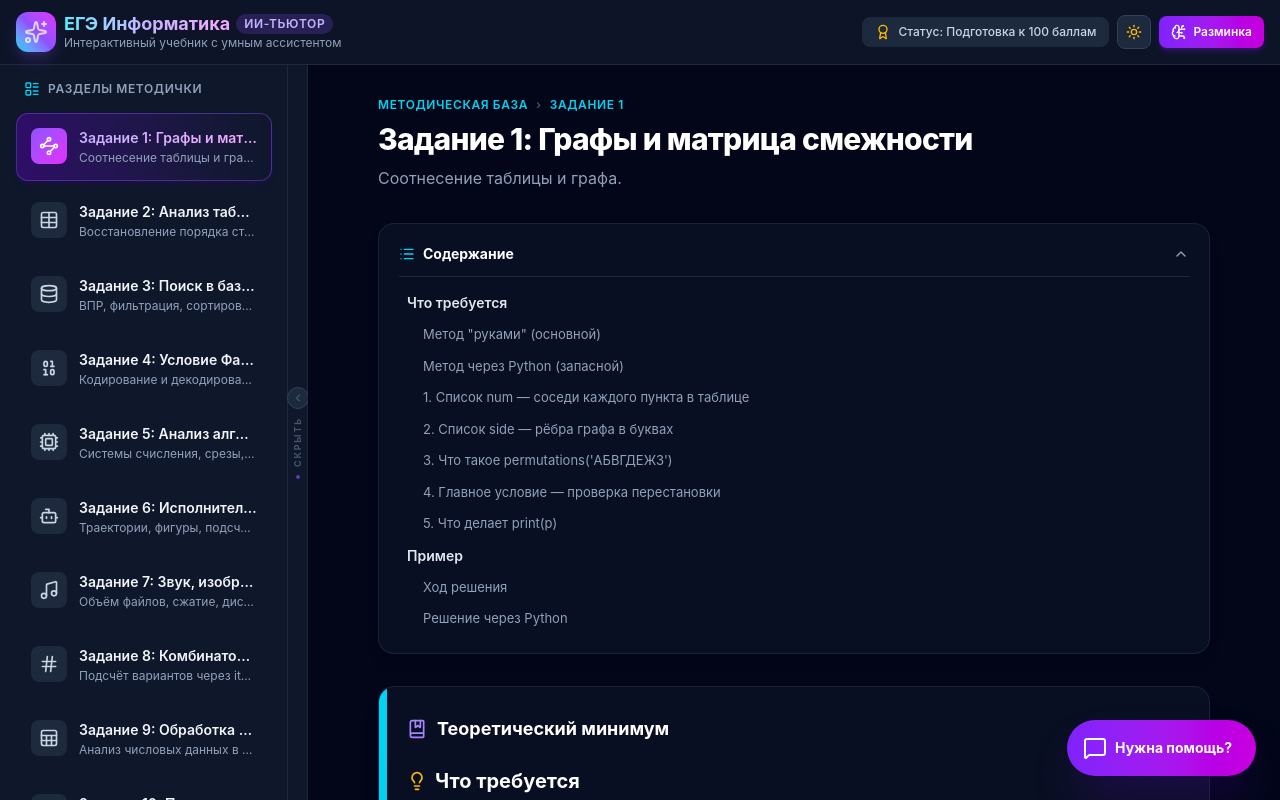
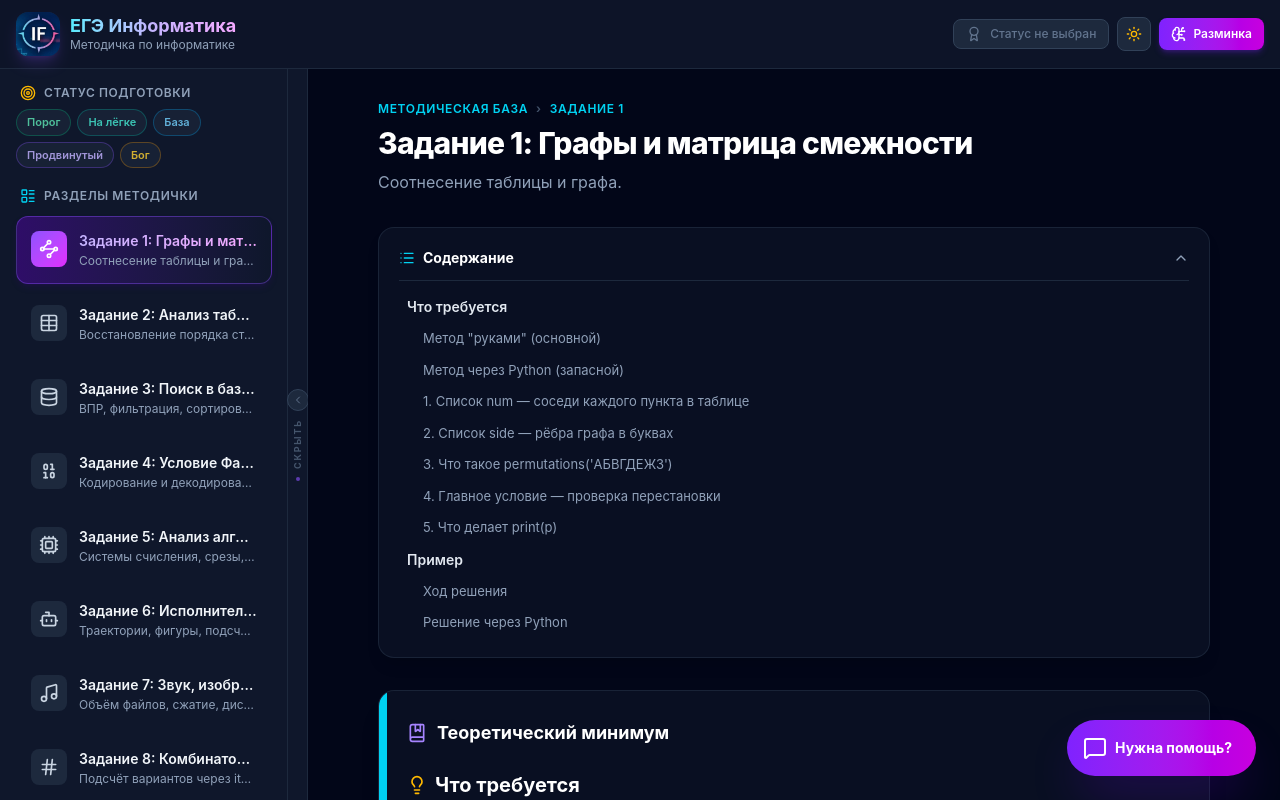
Before and after one commit to En0ti/repet, a React (Vite) app: page / in a window 1280 px wide. Built offline with nearby package versions, Linux system fonts and the light colour scheme.

Commit message:
status done

```diff
--- a/api/chat.js
+++ b/api/chat.js
@@ -40,9 +40,9 @@ export default async function handler(req, res) {
     // Список моделей по приоритету. Пробуем по очереди: если модель недоступна
     // или упёрлась в лимит (у каждой своя квота) — переходим к следующей.
     const MODELS = [
-      "llama-3.1-8b-instant",        // быстрая, почти всегда доступна
+      "llama-3.3-70b-versatile",      // умная — лучше всех объясняет код (первый выбор)
       "meta-llama/llama-4-scout-17b-16e-instruct",
-      "llama-3.3-70b-versatile"      // умная, запасной вариант
+      "llama-3.1-8b-instant"          // быстрая — запасная, если у старших исчерпан лимит
     ];
 
     let lastError = 'Не удалось получить ответ ни от одной модели.';
--- a/src/App.jsx
+++ b/src/App.jsx
@@ -1,5 +1,6 @@
 import React, { useState, useEffect } from 'react';
 import { COURSE_DATA } from './data/topics';
+import { LEVELS } from './data/levels';
 import Header from './components/Header';
 import Sidebar from './components/Sidebar';
 import TopicView from './components/TopicView';
@@ -14,6 +15,15 @@ export default function App() {
     () => localStorage.getItem('desktopSidebar') !== 'closed'
   );
   const [externalMessage, setExternalMessage] = useState(null);
+
+  // Уровень подготовки (статус) — общий для сайдбара и шапки
+  const [levelId, setLevelIdState] = useState(() => localStorage.getItem('levelId') || null);
+  const setLevelId = (id) => {
+    if (id) localStorage.setItem('levelId', id);
+    else localStorage.removeItem('levelId');
+    setLevelIdState(id);
+  };
+  const currentLevel = LEVELS.find((l) => l.id === levelId) || null;
 
   const toggleDesktopSidebar = () => setDesktopSidebarOpen(prev => {
     localStorage.setItem('desktopSidebar', prev ? 'closed' : 'open');
@@ -51,7 +61,12 @@ export default function App() {
       <Header
         mobileMenuOpen={mobileMenuOpen}
         setMobileMenuOpen={setMobileMenuOpen}
-        onWarmup={() => sendToChat("Привет! Дай мне сложную задачу из КЕГЭ по информатике для разминки.")}
+        onWarmup={() => sendToChat(
+          activeTopic?.title
+            ? `Дай мне одну тренировочную задачу строго в стиле реального ЕГЭ по информатике по теме «${activeTopic.title}». Сформулируй ТОЛЬКО условие с конкретными данными, без решения и ответа. Я решу сам, потом проверишь.`
+            : "Дай мне одну тренировочную задачу строго в стиле реального ЕГЭ по информатике — выбери конкретный номер. Сформулируй ТОЛЬКО условие с конкретными данными, без решения. Я решу сам, потом проверишь."
+        )}
+        level={currentLevel}
         theme={theme}
         toggleTheme={toggleTheme}
       />
@@ -64,6 +79,8 @@ export default function App() {
           setMobileMenuOpen={setMobileMenuOpen}
           desktopSidebarOpen={desktopSidebarOpen}
           toggleDesktopSidebar={toggleDesktopSidebar}
+          levelId={levelId}
+          setLevelId={setLevelId}
         />
 
         <TopicView
--- a/src/components/Header.jsx
+++ b/src/components/Header.jsx
@@ -1,7 +1,29 @@
 import React from 'react';
 import { Sparkles, Award, BrainCircuit, Menu, X, Sun, Moon } from 'lucide-react';
 
-export default function Header({ mobileMenuOpen, setMobileMenuOpen, onWarmup, theme, toggleTheme }) {
+// Логотип: пробуем /logo.png (или .svg), при отсутствии — градиентная иконка по умолчанию.
+function Logo() {
+  const [err, setErr] = React.useState(false);
+  if (err) {
+    return (
+      <div className="bg-gradient-to-tr from-cyan-400 via-violet-500 to-fuchsia-500 p-2 rounded-xl text-white shadow-lg shadow-violet-500/20">
+        <Sparkles className="w-6 h-6 animate-pulse" />
+      </div>
+    );
+  }
+  return (
+    <div className="w-11 h-11 rounded-xl overflow-hidden shadow-lg shadow-violet-500/20 bg-slate-800 flex items-center justify-center shrink-0">
+      <img
+        src="/logo.png"
+        alt="Логотип"
+        className="w-full h-full object-contain"
+        onError={() => setErr(true)}
+      />
+    </div>
+  );
+}
+
+export default function Header({ mobileMenuOpen, setMobileMenuOpen, onWarmup, level, theme, toggleTheme }) {
   return (
     <header className="sticky top-0 z-40 bg-slate-900/90 backdrop-blur-md border-b border-slate-800 px-4 py-3 flex items-center justify-between">
       <div className="flex items-center gap-3">
@@ -12,28 +34,30 @@ export default function Header({ mobileMenuOpen, setMobileMenuOpen, onWarmup, th
           {mobileMenuOpen ? <X className="w-6 h-6" /> : <Menu className="w-6 h-6" />}
         </button>
 
-        <div className="flex items-center gap-2">
-          <div className="bg-gradient-to-tr from-cyan-400 via-violet-500 to-fuchsia-500 p-2 rounded-xl text-white shadow-lg shadow-violet-500/20">
-            <Sparkles className="w-6 h-6 animate-pulse" />
-          </div>
+        <div className="flex items-center gap-2.5">
+          <Logo />
           <div>
-            <h1 className="font-bold text-lg leading-tight flex items-center gap-1.5">
+            <h1 className="font-bold text-lg leading-tight">
               <span className="bg-gradient-to-r from-cyan-300 via-violet-300 to-fuchsia-300 bg-clip-text text-transparent">
                 ЕГЭ Информатика
-              </span>{' '}
-              <span className="hidden sm:inline text-xs bg-violet-500/20 text-violet-300 font-semibold px-2 py-0.5 rounded-full uppercase tracking-wider">
-                ИИ-Тьютор
               </span>
             </h1>
-            <p className="text-xs text-slate-400 hidden sm:block">Интерактивный учебник с умным ассистентом</p>
+            <p className="text-xs text-slate-400 hidden sm:block">Методичка по информатике</p>
           </div>
         </div>
       </div>
 
       <div className="flex items-center gap-2">
-        <div className="hidden sm:flex items-center gap-2 bg-slate-800 px-3 py-1.5 rounded-lg border border-slate-800 text-xs">
-          <Award className="text-amber-400 w-4 h-4" />
-          <span className="text-slate-300 font-medium">Статус: Подготовка к 100 баллам</span>
+        {/* Статус подготовки — берётся из выбранного уровня в меню */}
+        <div className="hidden sm:flex items-center gap-2 bg-slate-800 px-3 py-1.5 rounded-lg border border-slate-700 text-xs">
+          <Award className={`w-4 h-4 ${level ? 'text-amber-400' : 'text-slate-500'}`} />
+          {level ? (
+            <span className="text-slate-200 font-medium">
+              Статус: {level.name} <span className="text-slate-400">· ≈{level.points} б</span>
+            </span>
+          ) : (
+            <span className="text-slate-500 font-medium">Статус не выбран</span>
+          )}
         </div>
 
         {/* Theme toggle */}
--- a/src/components/Sidebar.jsx
+++ b/src/components/Sidebar.jsx
@@ -1,15 +1,26 @@
 import React from 'react';
-import { BookOpen, Sparkles, ChevronRight, LayoutList } from 'lucide-react';
+import { Sparkles, ChevronRight, LayoutList, Target, X, Trophy } from 'lucide-react';
 import { COURSE_DATA } from '../data/topics';
+import { LEVELS } from '../data/levels';
+
+// Явные класс-строки (чтобы Tailwind их не вырезал)
+const LEVEL_STYLE = {
+  porog: { active: 'bg-emerald-500/25 border-emerald-400 text-emerald-100', idle: 'border-emerald-500/30 text-emerald-300/80', ring: 'ring-emerald-500/70', dot: 'bg-emerald-400', box: 'border-emerald-500/40', trophy: 'text-emerald-400' },
+  legko: { active: 'bg-teal-500/25 border-teal-400 text-teal-100',           idle: 'border-teal-500/30 text-teal-300/80',       ring: 'ring-teal-500/70',    dot: 'bg-teal-400',    box: 'border-teal-500/40',    trophy: 'text-teal-400' },
+  baza:  { active: 'bg-sky-500/25 border-sky-400 text-sky-100',              idle: 'border-sky-500/30 text-sky-300/80',         ring: 'ring-sky-500/70',     dot: 'bg-sky-400',     box: 'border-sky-500/40',     trophy: 'text-sky-400' },
+  prodv: { active: 'bg-violet-500/25 border-violet-400 text-violet-100',     idle: 'border-violet-500/30 text-violet-300/80',   ring: 'ring-violet-500/70',  dot: 'bg-violet-400',  box: 'border-violet-500/40',  trophy: 'text-violet-400' },
+  bog:   { active: 'bg-amber-500/25 border-amber-400 text-amber-100',        idle: 'border-amber-500/30 text-amber-300/80',     ring: 'ring-amber-500/70',   dot: 'bg-amber-400',   box: 'border-amber-500/40',   trophy: 'text-amber-400' },
+};
 
 export default function Sidebar({
   activeTab, setActiveTab,
   mobileMenuOpen, setMobileMenuOpen,
   desktopSidebarOpen, toggleDesktopSidebar,
+  levelId, setLevelId,
 }) {
   return (
     <>
-      {/* ── MOBILE sidebar (гамбургер из хедера) ─────────────────── */}
+      {/* ── MOBILE sidebar ─────────────────── */}
       <aside className={`
         fixed inset-y-0 left-0 z-30 w-72 bg-slate-900 border-r border-slate-800
         transform transition-transform duration-300 ease-in-out pt-16
@@ -19,77 +30,44 @@ export default function Sidebar({
         <SidebarContent
           activeTab={activeTab}
           setActiveTab={(id) => { setActiveTab(id); setMobileMenuOpen(false); }}
+          levelId={levelId}
+          setLevelId={setLevelId}
         />
       </aside>
 
       {/* ── DESKTOP sidebar + pull-tab ────────────────────────────── */}
       <div className="hidden md:flex flex-row h-full relative shrink-0 overflow-hidden">
-
-        {/* Сама панель */}
         <aside className={`
           h-full bg-slate-900 border-r border-slate-800 overflow-hidden
           transition-all duration-300 ease-in-out
           ${desktopSidebarOpen ? 'w-72 opacity-100' : 'w-0 opacity-0'}
         `}>
-          {/* Минимальная ширина внутри, чтобы контент не ломался при сжатии */}
           <div className="w-72 h-full">
-            <SidebarContent activeTab={activeTab} setActiveTab={setActiveTab} />
+            <SidebarContent
+              activeTab={activeTab}
+              setActiveTab={setActiveTab}
+              levelId={levelId}
+              setLevelId={setLevelId}
+            />
           </div>
         </aside>
 
-        {/* Вертикальная кнопка-вкладка */}
         <button
           onClick={toggleDesktopSidebar}
           title={desktopSidebarOpen ? 'Свернуть навигацию' : 'Открыть навигацию'}
-          className={`
-            group relative flex flex-col items-center justify-center gap-2
-            w-5 shrink-0 h-full
-            border-r border-slate-800 bg-slate-900
-            hover:bg-slate-800 hover:border-violet-500/30
-            transition-all duration-200 cursor-pointer
-          `}
+          className="group relative flex flex-col items-center justify-center gap-2 w-5 shrink-0 h-full border-r border-slate-800 bg-slate-900 hover:bg-slate-800 hover:border-violet-500/30 transition-all duration-200 cursor-pointer"
         >
-          {/* Иконка-стрелка */}
-          <div className={`
-            p-1 rounded-full bg-slate-800 border border-slate-700
-            group-hover:bg-violet-500/20 group-hover:border-violet-500/50
-            transition-all duration-200
-          `}>
-            <ChevronRight className={`
-              w-3 h-3 text-slate-500 group-hover:text-violet-400
-              transition-all duration-300
-              ${desktopSidebarOpen ? 'rotate-180' : 'rotate-0'}
-            `} />
+          <div className="p-1 rounded-full bg-slate-800 border border-slate-700 group-hover:bg-violet-500/20 group-hover:border-violet-500/50 transition-all duration-200">
+            <ChevronRight className={`w-3 h-3 text-slate-500 group-hover:text-violet-400 transition-all duration-300 ${desktopSidebarOpen ? 'rotate-180' : 'rotate-0'}`} />
           </div>
-
-          {/* Вертикальный текст */}
           <span
             className="text-[9px] font-bold uppercase tracking-[0.2em] text-slate-600 group-hover:text-violet-400 transition-colors select-none"
             style={{ writingMode: 'vertical-rl', transform: 'rotate(180deg)' }}
           >
             {desktopSidebarOpen ? 'Скрыть' : 'Навигация'}
           </span>
-
-          {/* Индикатор активной темы (цветная точка) */}
           <div className="w-1 h-1 rounded-full bg-violet-500/60 group-hover:bg-violet-400 transition-colors" />
-
-          {/* Tooltip при hover */}
-          <div className={`
-            absolute left-full ml-2 top-1/2 -translate-y-1/2
-            px-2.5 py-1.5 rounded-lg
-            bg-slate-800 border border-slate-700
-            text-xs text-slate-200 font-medium whitespace-nowrap
-            shadow-lg shadow-black/30
-            pointer-events-none
-            opacity-0 group-hover:opacity-100
-            translate-x-1 group-hover:translate-x-0
-            transition-all duration-200 z-50
-          `}>
-            {desktopSidebarOpen ? '← Скрыть меню' : '→ Открыть меню'}
-            <div className="absolute right-full top-1/2 -translate-y-1/2 border-4 border-transparent border-r-slate-700" />
-          </div>
         </button>
-
       </div>
 
       {/* Mobile backdrop */}
@@ -104,11 +82,64 @@ export default function Sidebar({
 }
 
 /* ── Общий контент сайдбара ──────────────────────────────────────── */
-function SidebarContent({ activeTab, setActiveTab }) {
+function SidebarContent({ activeTab, setActiveTab, levelId, setLevelId }) {
+  const level = LEVELS.find((l) => l.id === levelId) || null;
+  const style = level ? LEVEL_STYLE[level.id] : null;
+
   return (
     <div className="p-4 h-full flex flex-col justify-between overflow-y-auto">
       <div>
-        <div className="flex items-center gap-2 text-slate-400 text-xs font-semibold uppercase tracking-wider mb-4 px-2">
+        {/* ── Статус подготовки ─────────────────────────── */}
+        <div className="mb-5">
+          <div className="flex items-center justify-between mb-2 px-1">
+            <div className="flex items-center gap-2 text-slate-400 text-xs font-semibold uppercase tracking-wider">
+              <Target className="w-4 h-4 text-amber-400" />
+              Статус подготовки
+            </div>
+            {level && (
+              <button
+                onClick={() => setLevelId(null)}
+                className="text-[10px] text-slate-500 hover:text-slate-300 flex items-center gap-0.5"
+              >
+                <X className="w-3 h-3" /> сброс
+              </button>
+            )}
+          </div>
+
+          <div className="flex flex-wrap gap-1.5">
+            {LEVELS.map((l) => {
+              const st = LEVEL_STYLE[l.id];
+              const on = levelId === l.id;
+              return (
+                <button
+                  key={l.id}
+                  onClick={() => setLevelId(on ? null : l.id)}
+                  title={`${l.tagline} · ≈${l.points} баллов`}
+                  className={`text-[11px] font-semibold px-2.5 py-1 rounded-full border transition-all ${
+                    on ? `${st.active} shadow-sm` : `bg-slate-800/60 ${st.idle} hover:bg-slate-800`
+                  }`}
+                >
+                  {l.name}
+                </button>
+              );
+            })}
+          </div>
+
+          {level && (
+            <div className={`mt-2.5 p-2.5 rounded-lg border bg-slate-800/40 ${style.box}`}>
+              <div className="flex items-center gap-1.5 text-sm font-bold text-white">
+                <Trophy className={`w-4 h-4 ${style.trophy}`} />
+                ≈ {level.points} баллов
+                <span className="text-xs font-normal text-slate-400">· {level.count} заданий</span>
+              </div>
+              <p className="text-[11px] text-slate-400 mt-1 leading-snug">{level.tagline}</p>
+              <p className="text-[10px] text-slate-500 mt-1">Подсвечены задания этого уровня →</p>
+            </div>
+          )}
+        </div>
+
+        {/* ── Список заданий ─────────────────────────────── */}
+        <div className="flex items-center gap-2 text-slate-400 text-xs font-semibold uppercase tracking-wider mb-3 px-1">
           <LayoutList className="w-4 h-4 text-cyan-400" />
           Разделы методички
         </div>
@@ -117,6 +148,9 @@ function SidebarContent({ activeTab, setActiveTab }) {
           {COURSE_DATA.map((topic) => {
             const TopicIcon = topic.icon;
             const isActive = activeTab === topic.id;
+            const inLevel = level ? level.ids.has(topic.id) : false;
+            const dimmed = level && !inLevel;
+
             return (
               <button
                 key={topic.id}
@@ -125,14 +159,17 @@ function SidebarContent({ activeTab, setActiveTab }) {
                   isActive
                     ? 'bg-gradient-to-r from-violet-950 to-slate-900 border-violet-500/40 text-white shadow-md shadow-violet-950/30'
                     : 'bg-transparent border-transparent text-slate-450 hover:bg-slate-800 hover:text-slate-200'
-                }`}
+                } ${inLevel ? `ring-2 ${style.ring}` : ''} ${dimmed ? 'opacity-35 hover:opacity-100' : ''}`}
               >
-                <div className={`p-2 rounded-lg transition-colors shrink-0 ${
+                <div className={`relative p-2 rounded-lg transition-colors shrink-0 ${
                   isActive
                     ? 'bg-gradient-to-br from-violet-500 to-fuchsia-500 text-white'
                     : 'bg-slate-800 group-hover:bg-slate-700 text-slate-300'
                 }`}>
                   <TopicIcon className="w-5 h-5" />
+                  {inLevel && (
+                    <span className={`absolute -top-1 -right-1 w-2.5 h-2.5 rounded-full ${style.dot} ring-2 ring-slate-900`} />
+                  )}
                 </div>
                 <div className="flex-1 min-w-0">
                   <div className={`font-semibold text-sm truncate ${
--- /dev/null
+++ b/src/data/levels.js
@@ -0,0 +1,26 @@
+// Уровни подготовки (накопительно). Каждый следующий включает все предыдущие задания.
+// Номера → id топиков (19-21 — один топик task-19-21).
+const numToId = (n) => (n === 19 || n === 20 || n === 21) ? 'task-19-21' : `task-${n}`;
+
+const RAW = [
+  { id: 'porog', name: 'Порог',       tagline: 'полный ноль — вообще без кода',         points: 48,  add: [1, 3, 4, 7, 10, 11, 12, 18, 22] },
+  { id: 'legko', name: 'На лёгке',     tagline: 'чуть-чуть базового кода',               points: 56,  add: [2, 16, 23] },
+  { id: 'baza',  name: 'База',         tagline: 'Python на уровне «база + чуть больше»',  points: 72,  add: [5, 6, 8, 9, 14, 15] },
+  { id: 'prodv', name: 'Продвинутый',  tagline: 'код пишется, алгоритмы понятны',         points: 88,  add: [13, 17, 19, 25] },
+  { id: 'bog',   name: 'Бог',          tagline: 'соточка: новые задания + повтор базы',   points: 100, add: [24, 26, 27] },
+];
+
+// Накопительно собираем множества id топиков для каждого уровня
+export const LEVELS = RAW.map((lvl, i) => {
+  const nums = RAW.slice(0, i + 1).flatMap((l) => l.add);
+  const ids = new Set(nums.map(numToId));
+  return {
+    id: lvl.id,
+    name: lvl.name,
+    tagline: lvl.tagline,
+    points: lvl.points,
+    addNums: lvl.add,   // что добавляется именно на этом уровне
+    ids,                // все id топиков уровня (накопительно)
+    count: ids.size,
+  };
+});
--- a/src/promptManager.js
+++ b/src/promptManager.js
@@ -61,5 +61,6 @@ ${methodicsBlock}
 5. Для заданий, которые решаются в LibreOffice Calc / Excel (например, 3, 18, 22), давай именно табличное решение с формулами — НЕ предлагай Python, если ученик сам о нём не просит. Для остальных используй эффективный Python (\`itertools\`, списковые включения, генераторы).
 6. Если ученик задаёт вопрос по конкретной задаче — помоги разобраться, но не выдавай готовый ответ сразу. Сначала наведи на правильный путь.
 7. НЕ выдумывай факты. Если по заданию нет методики выше — отвечай осторожно, по общему смыслу, и не сочиняй несуществующих тем (например, в задании 13 нет «классов IP-адресов»; в задании 4 это условие Фано, а не дерево Хаффмана).
-8. Объясняй термины простыми словами при первом упоминании (например: «префиксный код — это когда ни один код не является началом другого»). Ученик может быть новичком — избегай неразъяснённого жаргона.`;
+8. Объясняй термины простыми словами при первом упоминании (например: «префиксный код — это когда ни один код не является началом другого»). Ученик может быть новичком — избегай неразъяснённого жаргона.
+9. Если ученик ПРИСЛАЛ код — разбирай его СТРОГО построчно и буквально: что реально делает каждая строка, какие переменные меняются. Не придумывай действий, которых в коде нет. Прежде чем объяснять, мысленно «выполни» код. Если в коде есть неочевидная конструкция (например, цикл по списку, который меняется во время итерации) — отдельно объясни её механику. Если не уверен в поведении — честно скажи об этом, а не выдумывай.`;
 };
```
Also changed, not shown: src/ChatWidget.jsx (+6 -2 lines), public/logo.png (added).
